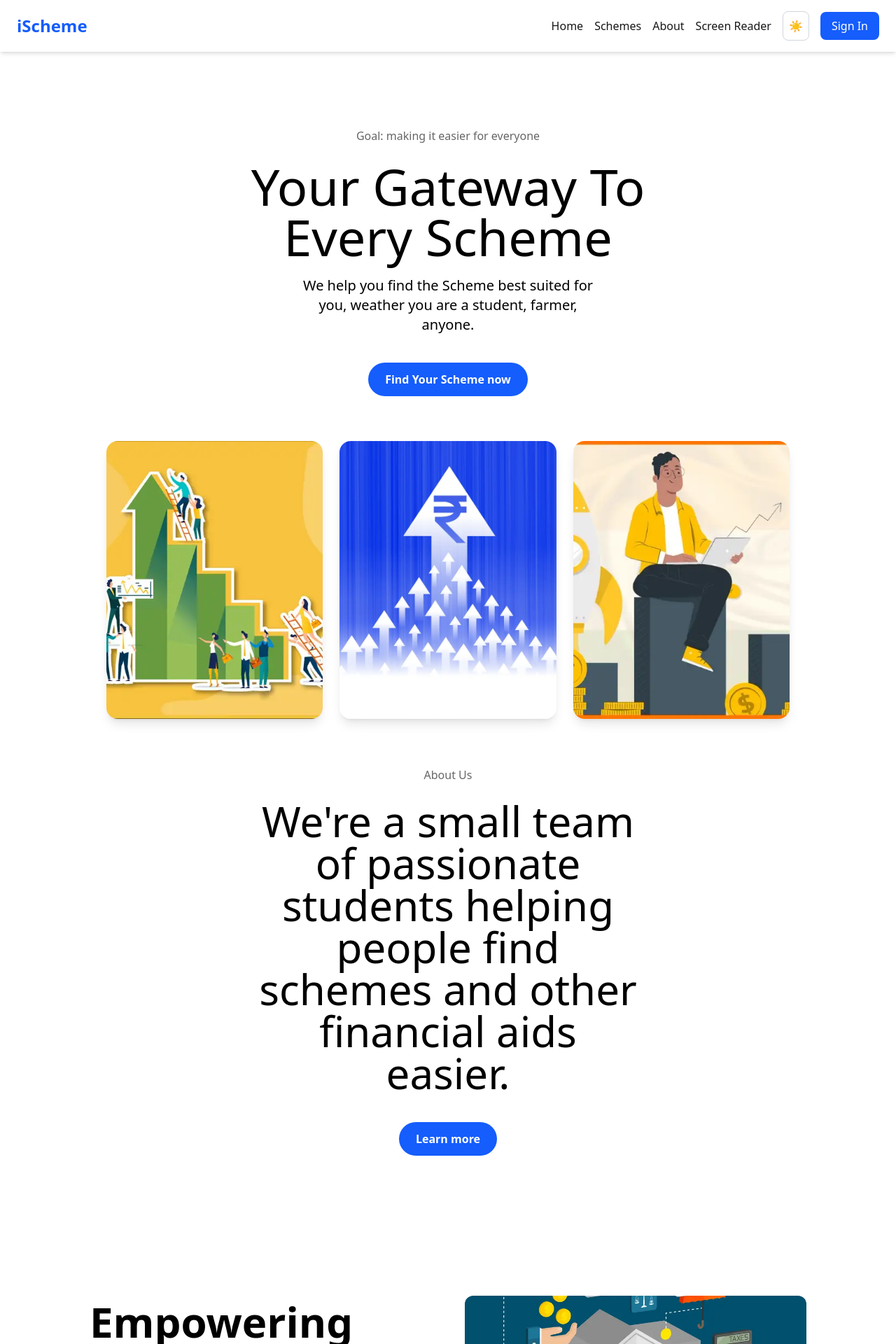
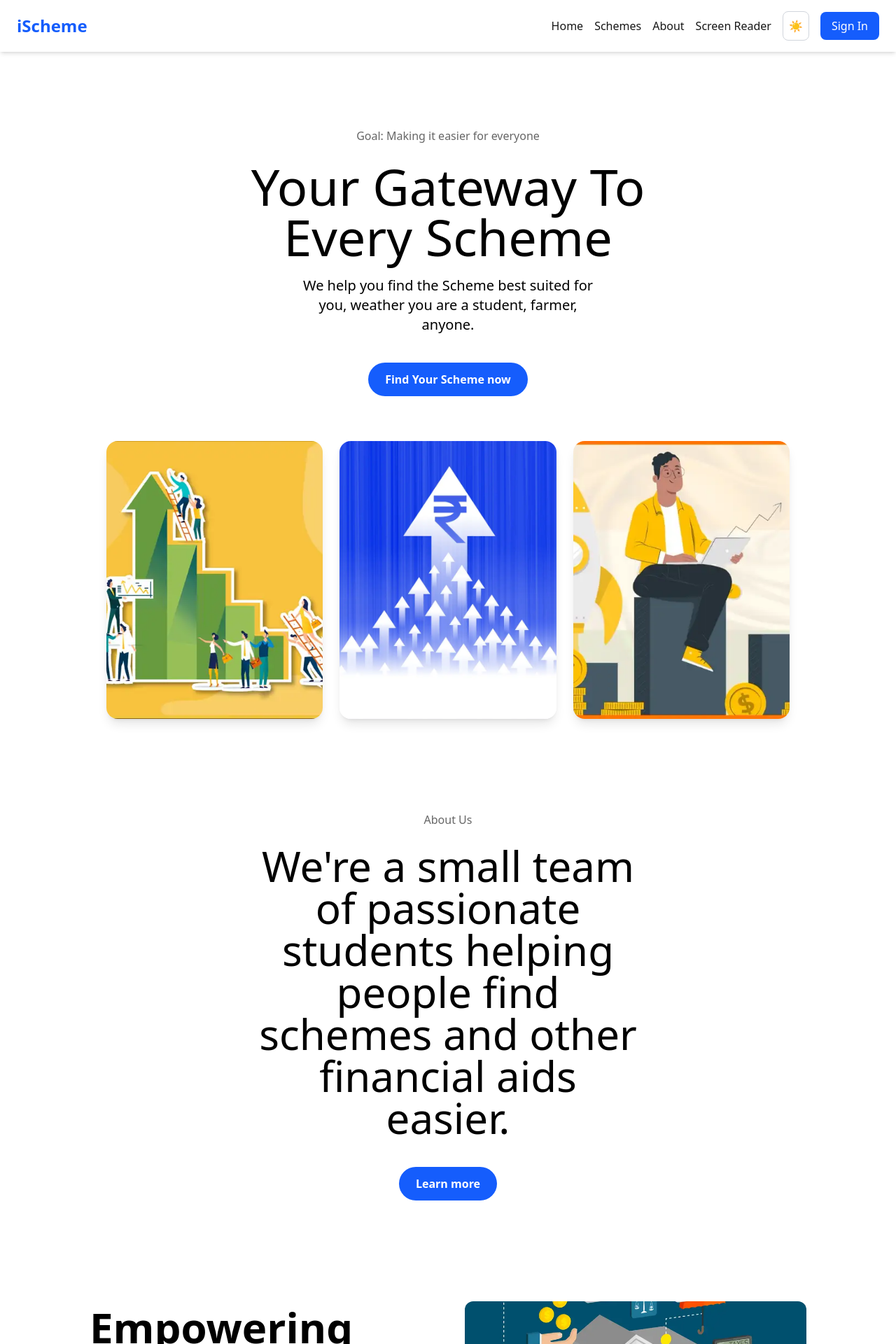
Before and after one commit to AssassinMaeve/iScheme, a Next.js app: page / in a window 1280 px wide. Shown: the top 1920 px of the page at 70% size. Built offline with nearby package versions, Linux system fonts and the light colour scheme.

Commit message:
space adjusted

```diff
--- a/src/app/page.tsx
+++ b/src/app/page.tsx
@@ -48,7 +48,7 @@ export default function Home() {
         <div className="w-11/12 md:w-4/5 mx-auto py-16">
 
           <div className="flex justify-center flex-col items-center">
-          <p className="px-6 py-1 rounded-full mt-10 "><span className="opacity-60">Goal: making it easier for everyone</span></p>
+          <p className="px-6 py-1 rounded-full mt-10 "><span className="opacity-60">Goal: Making it easier for everyone</span></p>
         </div>
         <h1 className="text-7xl text-center mt-5">Your Gateway To <br />Every Scheme</h1>
         <div className="flex justify-center flex-col items-center">
@@ -57,9 +57,9 @@ export default function Home() {
         </div>
         <ImageCard></ImageCard>
 
-      <div className="flex-grow min-h-screen">
+      <div className="flex-grow mb-20 w-11/12 md:w-3/3 mx-auto py-16">
         <div className="flex justify-center flex-col items-center">
-          <p id=" about" className="px-6 py-1 rounded-full mt-10 "><span className="opacity-60">About Us</span></p>
+          <p id="about" className="px-6 py-1 rounded-full mt-10 "><span className="opacity-60">About Us</span></p>
         </div>
         <h1 className="px-60 text-6xl text-center mt-5">We're a small team of passionate students helping people find schemes and other financial aids easier.</h1>
         <div className="flex justify-center flex-col items-center">
```
